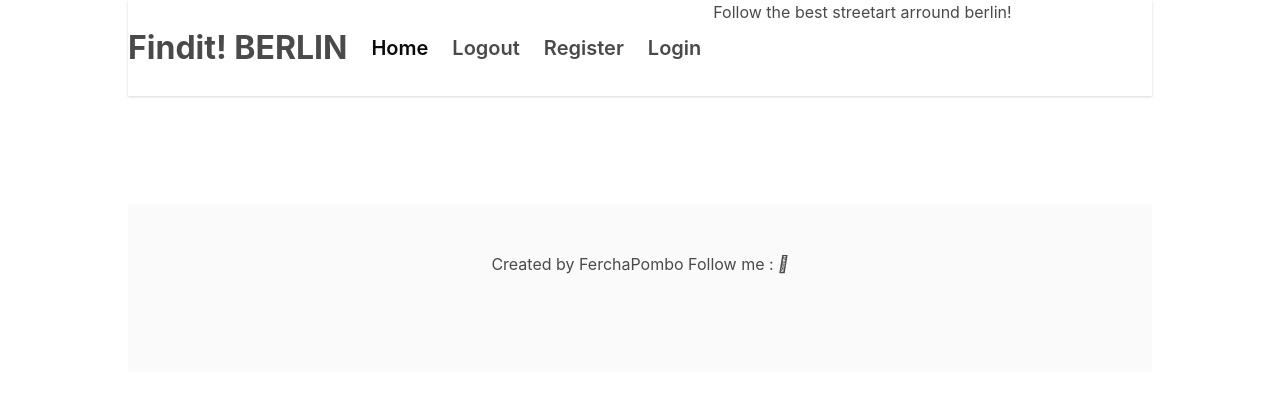
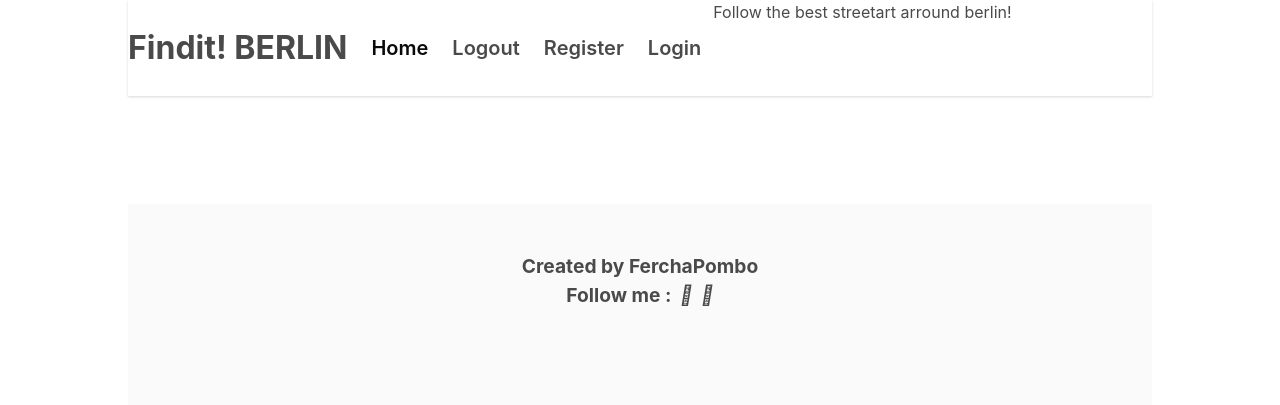
Before and after one commit to FerchaPombo/finditberlin, a Django app: page / in a window 1280 px wide. Shown: the top 405 px of the page. Run offline with Django 3.2, Linux system fonts and the light colour scheme; data that the repository does not hold is empty.

Commit message:
add footer info , need to configure still the links and icons

```diff
--- a/static/css/style.css
+++ b/static/css/style.css
@@ -29,4 +29,25 @@ strong {
 .card-img-top {
     margin-left: auto;
     margin-right: auto;
+    display: block;
 }
+
+h2 {
+    font-weight: bolder;
+    font-size: larger;
+    color: #4a4a4a;
+    text-transform: uppercase;
+    margin-left: 2%;
+}
+
+p.card-text {
+    color: black;
+    margin-left: 2%;
+}
+
+.has-text-centered {
+
+    color: #4a4a4a;
+    font-weight: bolder;
+    font-size: larger;
+}
--- a/templates/base.html
+++ b/templates/base.html
@@ -68,11 +68,13 @@
 
     <footer class="footer">
         <div class="content has-text-centered">
-            <p>
+            <p class="text-footer">
                 Created by FerchaPombo
+                <br>
                 Follow me :
-            <i class="fab fa-twitter-square ms-3"></i>
-            <i class="fab fa-instagram-square ms-3"></i>
+                <a class="btn btn-floating m-1" href="https://www.instagram.com/ferchapombo" target="_blank" rel="nofollow" role="button" aria-label="Instagram Link"><i class="fa-brands fa-instagram" style="color: #4a4a4a;"></i></a>
+                <a class="btn btn-floating" href="https://github.com/FerchaPombo" target="_blank" rel="nofollow" role="button" aria-label="GitHub Link"><i class="fa-brands fa-github" style="color: #4a4a4a;"></i></a>
+
 
             </p>
         </div>
```
